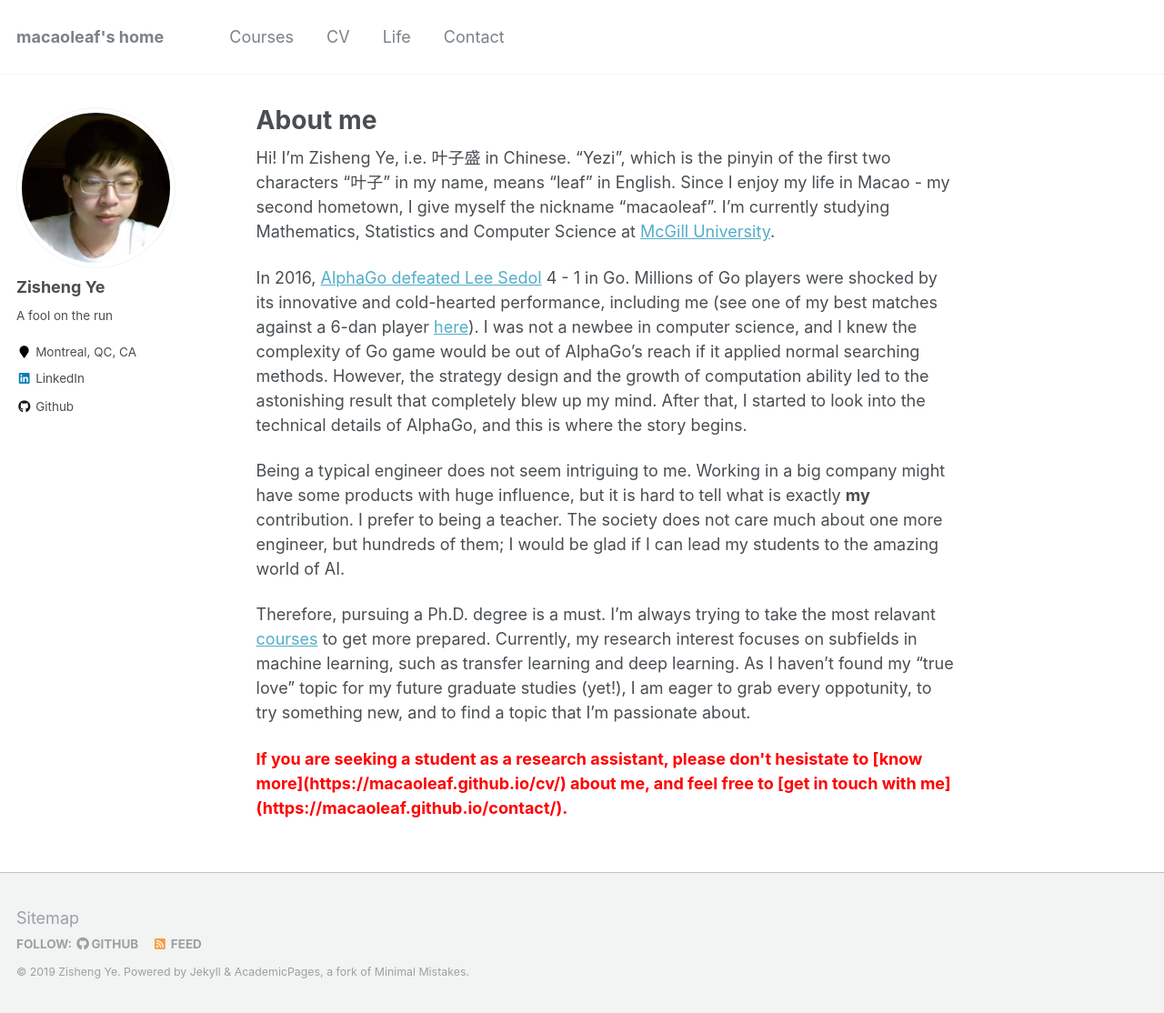
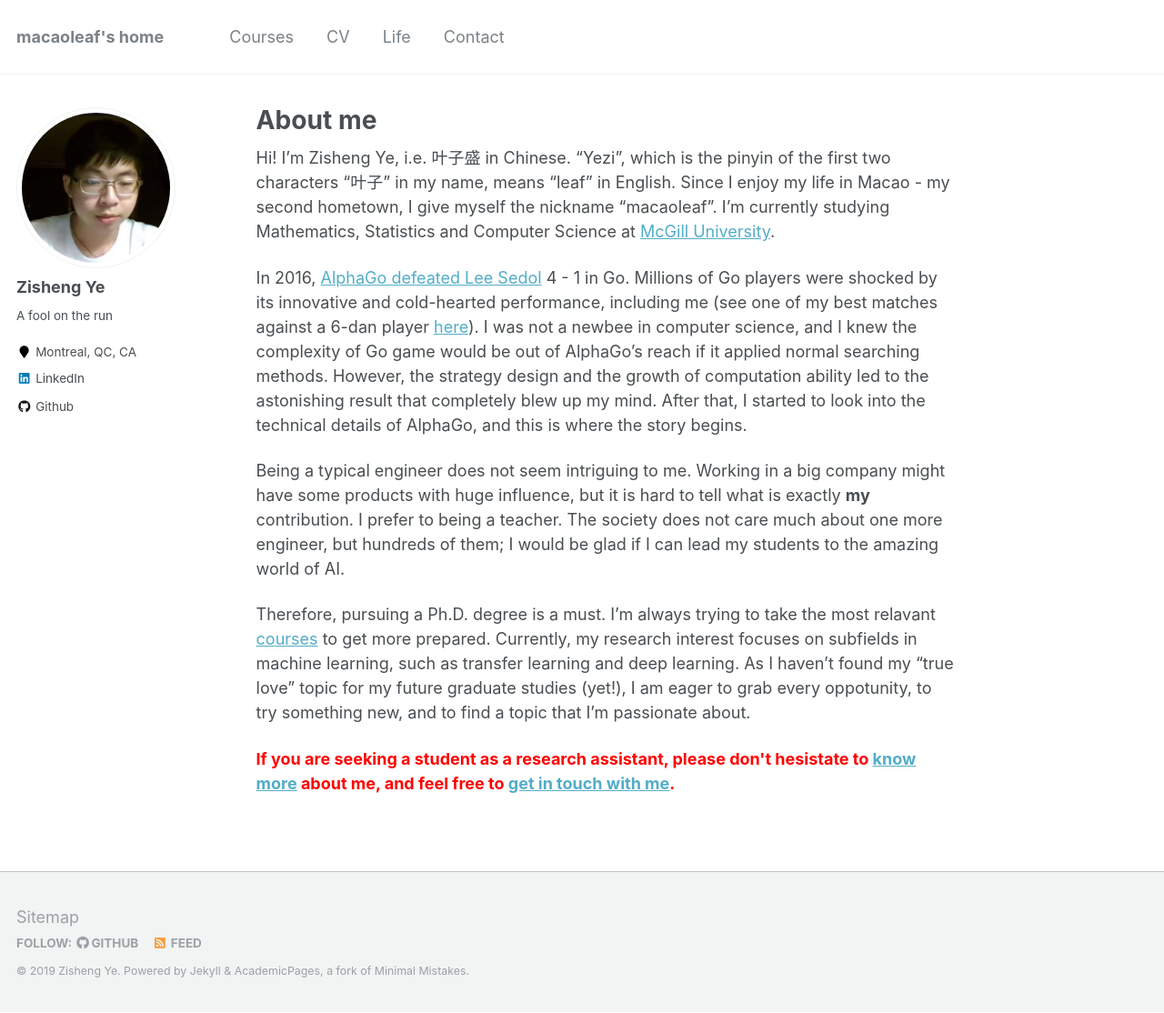
Before and after one commit to macaoleaf/macaoleaf.github.io, a Jekyll site: the page built from _pages/about.md, in a window 1280 px wide and 1114 px high. Shown: the whole window at 91% size. Built offline with Jekyll 4.4.1, drawn with Linux system fonts in a browser that asks for light colours.

Commit message:
text color format modified

```diff
--- a/_pages/about.md
+++ b/_pages/about.md
@@ -16,4 +16,4 @@ Being a typical engineer does not seem intriguing to me. Working in a big compan
 
 Therefore, pursuing a Ph.D. degree is a must. I'm always trying to take the most relavant [courses](https://macaoleaf.github.io/courses/) to get more prepared. Currently, my research interest focuses on subfields in machine learning, such as transfer learning and deep learning. As I haven't found my "true love" topic for my future graduate studies (yet!), I am eager to grab every oppotunity, to try something new, and to find a topic that I'm passionate about.
 
-**<font color="red">If you are seeking a student as a research assistant, please don't hesistate to [know more](https://macaoleaf.github.io/cv/) about me, and feel free to [get in touch with me](https://macaoleaf.github.io/contact/).</font>**
+**<font color="red">If you are seeking a student as a research assistant, please don't hesistate to</font> [know more](https://macaoleaf.github.io/cv/) <font color="red">about me, and feel free to</font> [get in touch with me](https://macaoleaf.github.io/contact/)<font color="red">.</font>**
```
